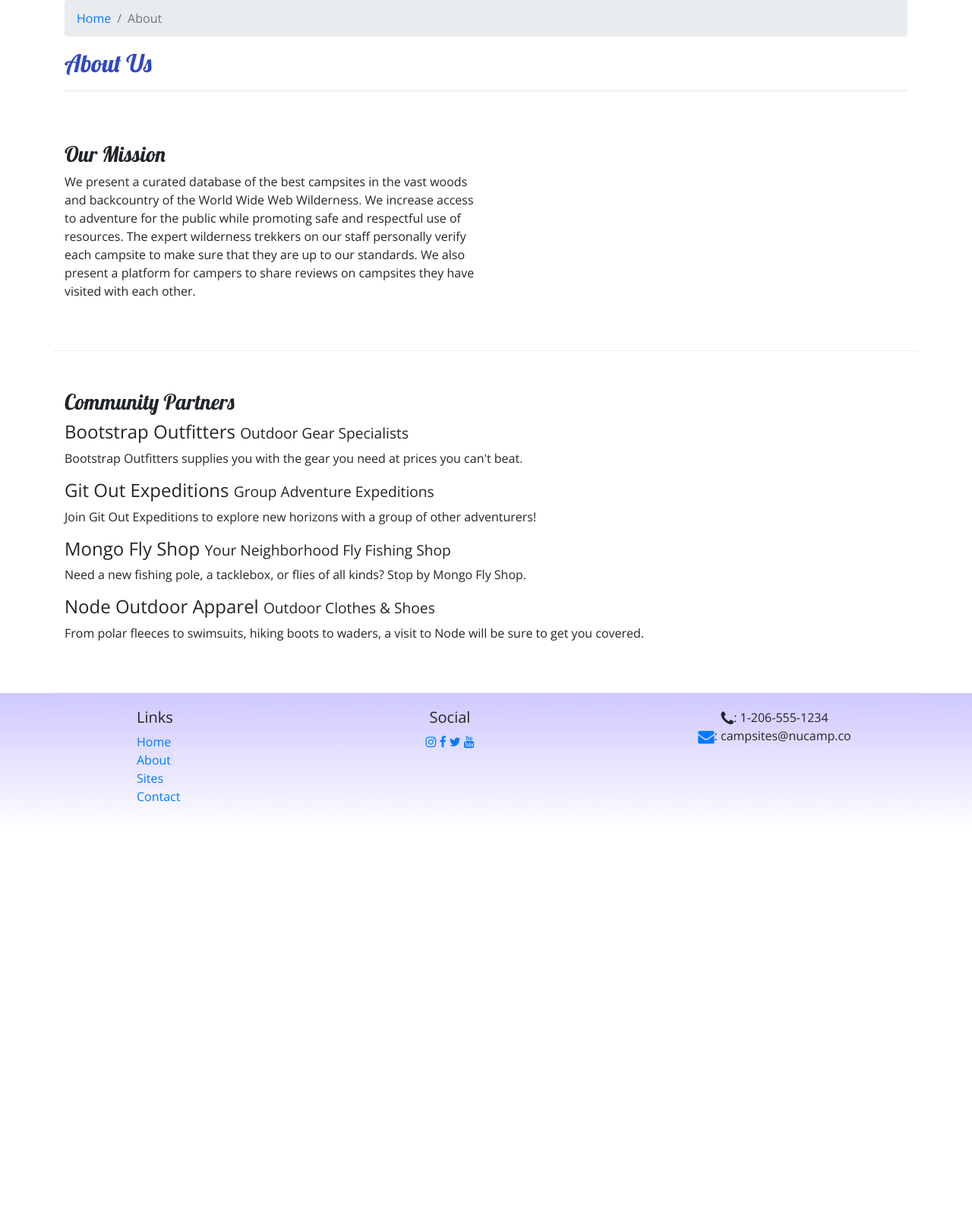
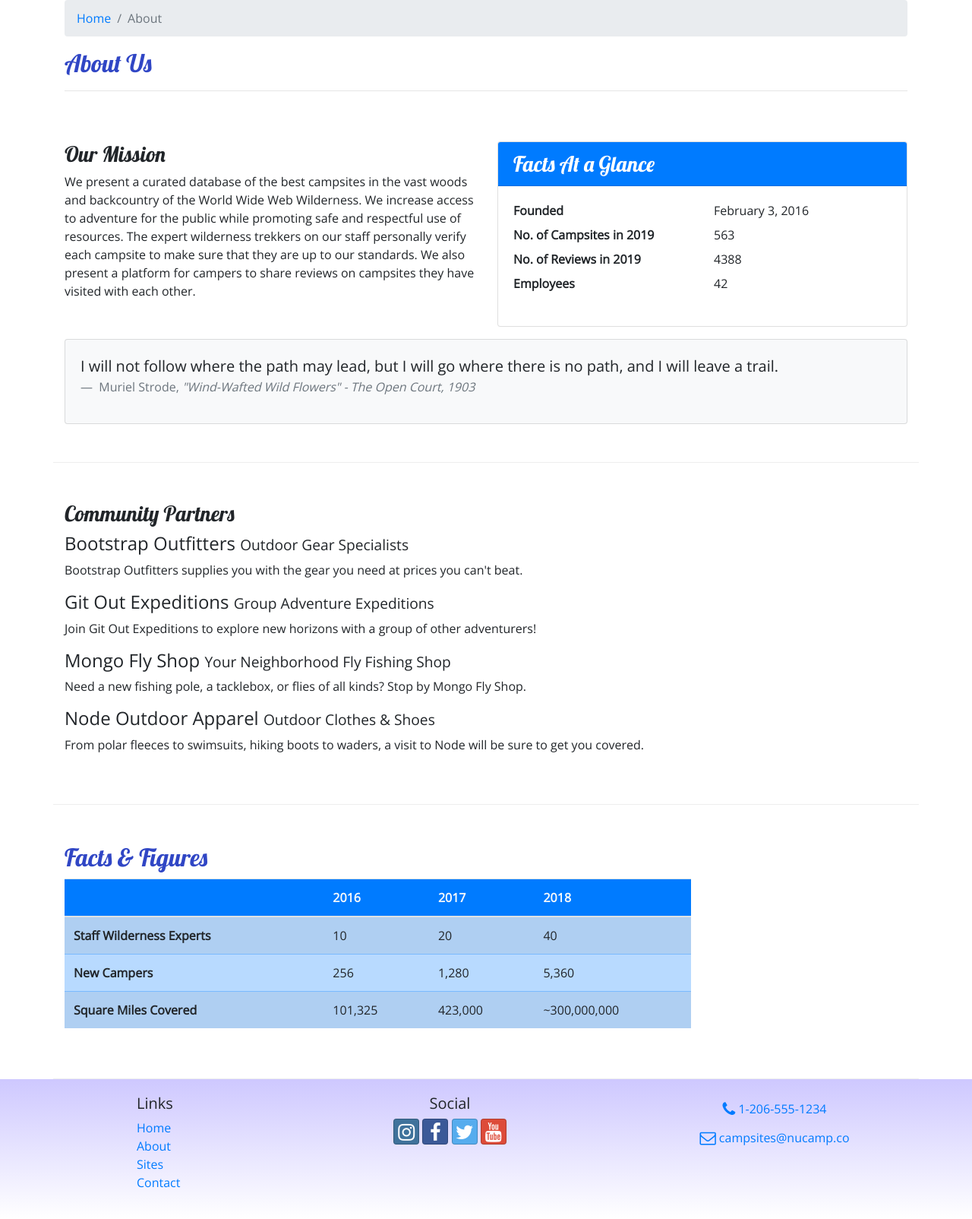
Before and after one commit to dmarr000/nucamp-project, a website: page aboutus.html in a window 1280 px wide. Shown: the part 218-1822 px from the top of the page at 76% size. Before the commit the page ends 1314 px from the top, so only its background shows below. Drawn offline with nearby package versions, Linux system fonts and the light colour scheme.

Commit message:
Tables and Cards

```diff
--- a/aboutus.html
+++ b/aboutus.html
@@ -11,6 +11,7 @@
 
             <!--Additional CSS must be placed after the Bootstrap CSS-->
             <link rel="stylesheet" href="node_modules/font-awesome/css/font-awesome.min.css" />
+            <link rel="stylesheet" href="node_modules/bootstrap-social/bootstrap-social.css" />
             <link rel="stylesheet" href="https://fonts.googleapis.com/css?family=Lobster|Open+Sans" />
             <link rel="stylesheet" href="css/styles.css" />
 
@@ -40,7 +41,7 @@
                         <li class="nav-item"><a class="nav-link" href="index.html"><i class="fa fa-home fa-lg"></i>Home</a></li>
                         <li class="nav-item active"><a class="nav-link" href="#"><i class='fa fa-info fa-lg'></i>About</a></li>
                         <li class="nav-item"><a class="nav-link" href="#"><i class="fa fa-list fa-lg"></i>Sites</a></li>
-                        <li class="nav-item"><a class="nav-link" href="#"><i class="fa fa-address-card fa-lg"></i>Contact</a></li>
+                        <li class="nav-item"><a class="nav-link" href="contactus.html"><i class="fa fa-address-card fa-lg"></i>Contact</a></li>
                     </ul>
                 </div>
             </div>
@@ -63,6 +64,35 @@
                     <h3>Our Mission</h3>
                     <p>We present a curated database of the best campsites in the vast woods and backcountry of the World Wide Web Wilderness. We increase access to adventure for the public while promoting safe and respectful use of resources. The expert wilderness trekkers on our staff personally verify each campsite to make sure that they are up to our standards. We also present a platform for campers to share reviews on campsites they have visited with each other.</p>
                 </div>
+                <div class="col-sm-6">
+                    <div class="card">
+                        <h3 class="card-header bg-primary text-white">Facts At a Glance</h3>
+                        <div class="card-body">
+                            <dl class="row">
+                                <dt class="col-6">Founded</dt>
+                                <dd class="col-6">February 3, 2016</dd>
+                                <dt class="col-6">No. of Campsites in 2019</dt>
+                                <dd class="col-6">563</dd>
+                                <dt class="col-6">No. of Reviews in 2019</dt>
+                                <dd class="col-6">4388</dd>
+                                <dt class="col-6">Employees</dt>
+                                <dd class="col-6">42</dd>
+                            </dl>
+                        </div>
+                    </div>
+                </div>
+                <div class="col">
+                    <div class="card bg-light mt-3">
+                        <blockquote class="blockquote card-body">
+                            <p class="mb-0">I will not follow where the path may lead, but I will go where there is no path, and I will leave a trail.</p>
+                            <footer class="blockquote-footer"> Muriel Strode,
+                                <cite title="Source Title">"Wind-Wafted Wild Flowers" -
+                                    The Open Court, 1903
+                                </cite>
+                            </footer>
+                        </blockquote>
+                    </div>
+                </div>
             </div>
 
             <div class="row row-content">
@@ -78,9 +108,46 @@
                     <p class="d-none d-sm-block">From polar fleeces to swimsuits, hiking boots to waders, a visit to Node will be sure to get you covered.</p>
                 </div>
             </div>
+
+            <div class="row row-content">
+                <div class="col-sm-9">
+                    <h2>Facts &amp; Figures</h2>
+                    <div class="table-responsive">
+                        <table class="table table-striped">
+                            <thead>
+                                <tr class="bg-primary text-light">
+                                    <th></th>
+                                    <th>2016</th>
+                                    <th>2017</th>
+                                    <th>2018</th>
+                                </tr>
+                            </thead>
+                            <tbody class="table-primary">
+                                <tr>
+                                    <th>Staff Wilderness Experts</th>
+                                    <td>10</td>
+                                    <td>20</td>
+                                    <td>40</td>
+                                </tr>
+                                <tr>
+                                    <th>New Campers</th>
+                                    <td>256</td>
+                                    <td>1,280</td>
+                                    <td>5,360</td>
+                                </tr>
+                                <tr>
+                                    <th>Square Miles Covered</th>
+                                    <td>101,325</td>
+                                    <td>423,000</td>
+                                    <td>~300,000,000</td>
+                                </tr>
+                            </tbody>
+                        </table>
+                    </div>
+                </div>
+            </div>
         </div>
-
-        <footer>
+        <footer class="site-footer">
             <div class="container">
                 <div class="row">
                     <div class="col-4 col-sm-2 offset-1">
@@ -89,19 +156,19 @@
                             <li><a href="index.html">Home</a></li>
                             <li><a href="#">About</a></li>
                             <li><a href="#">Sites</a></li>
-                            <li><a href="#">Contact</a></li>
+                            <li><a href="contactus.html">Contact</a></li>
                         </ul>
                     </div>
                     <div class="col-6 col-sm-5 text-center">
                         <h5>Social</h5>
-                        <a href="http://instagram.com/"><i class="fa fa-instagram"></i></a>
-                        <a href="http://facebook.com/"><i class="fa fa-facebook"></i></a>
-                        <a href="http://twitter.com/"><i class="fa fa-twitter"></i></a>
-                        <a href="http://youtube.com/"><i class="fa fa-youtube"></i></a>
+                        <a class="btn btn-social-icon btn-instagram" href="http://instagram.com/"><i class="fa fa-instagram"></i></a>
+                        <a class="btn btn-social-icon btn-facebook" href="http://facebook.com/"><i class="fa fa-facebook"></i></a>
+                        <a class="btn btn-social-icon btn-twitter"  href="http://twitter.com/"><i class="fa fa-twitter"></i></a>
+                        <a class="btn btn-social-icon btn-google" href="http://youtube.com/"><i class="fa fa-youtube"></i></a>
                     </div>
                     <div class="col-sm-4 text-center">
-                        <i class="fa fa-phone fa-lg"></i>: 1-206-555-1234 <br />
-                        <i class="fa fa-envelope fa-lg text-primary"></i>: campsites@nucamp.co
+                        <a role="button" class="btn btn-link" href="tel:+12065551234"><i class="fa fa-phone fa-lg text-primary"></i> 1-206-555-1234</a><br />
+                        <a role="button" class="btn btn-link" href="mailto:campsites@nucamp.co"><i class="fa fa-envelope-o fa-lg text-primary"></i> campsites@nucamp.co </a>
                     </div>
                 </div>
             </div>
--- a/css/styles.css
+++ b/css/styles.css
@@ -14,7 +14,7 @@ header h2 {
     color:#CEC8FF;
 }
 
-footer {
+.site-footer {
     background-image: linear-gradient(#CEC8FF, white);
     padding: 20px 0;
 }
--- a/package.json
+++ b/package.json
@@ -15,6 +15,7 @@
   },
   "dependencies": {
     "bootstrap": "^4.5.2",
+    "bootstrap-social": "^5.1.1",
     "font-awesome": "^4.7.0",
     "jquery": "^3.5.1",
     "popper.js": "^1.16.1"
```
Also changed, not shown: contactus.html (added, +175 -0 lines), index.html (+10 -9 lines), 1 other file.
